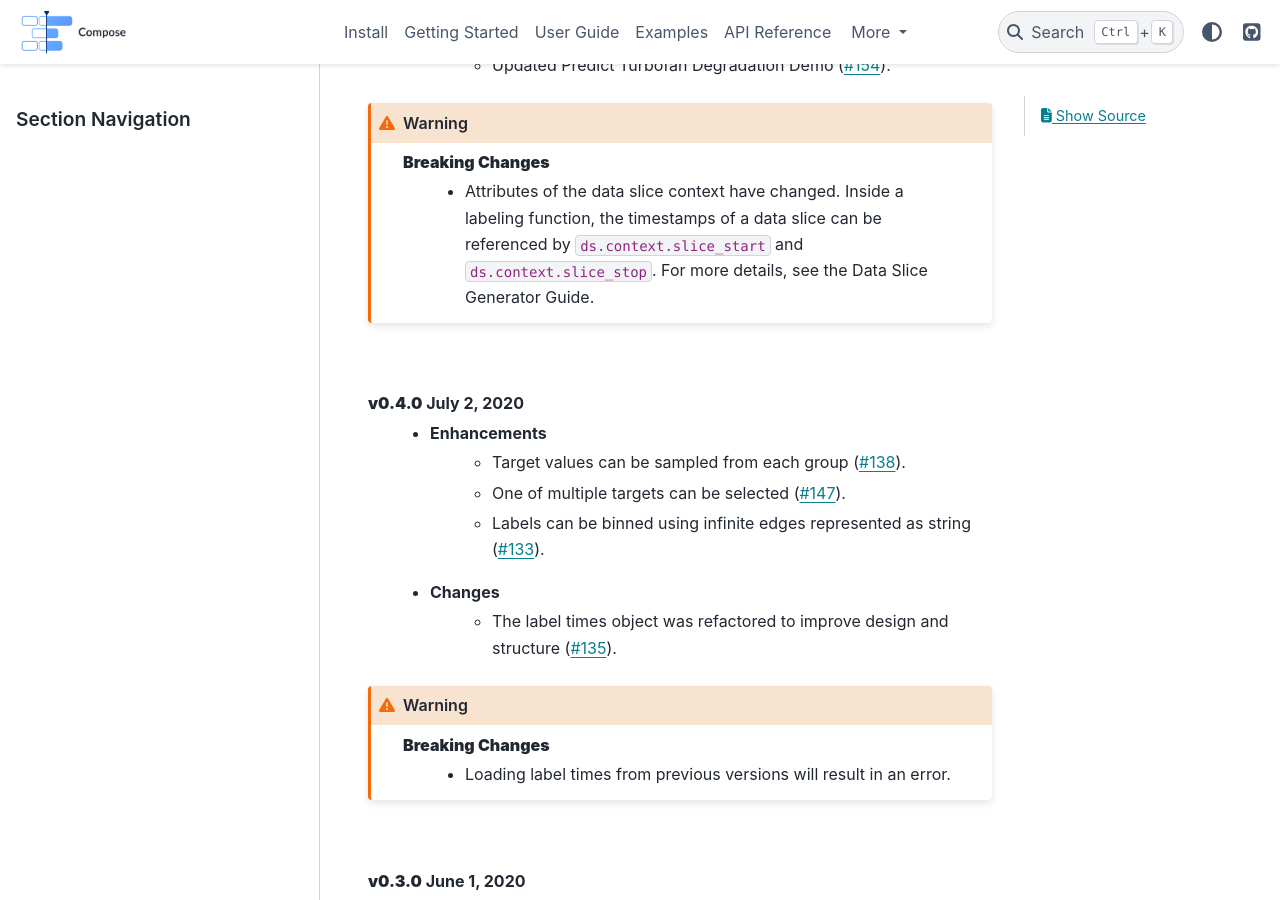
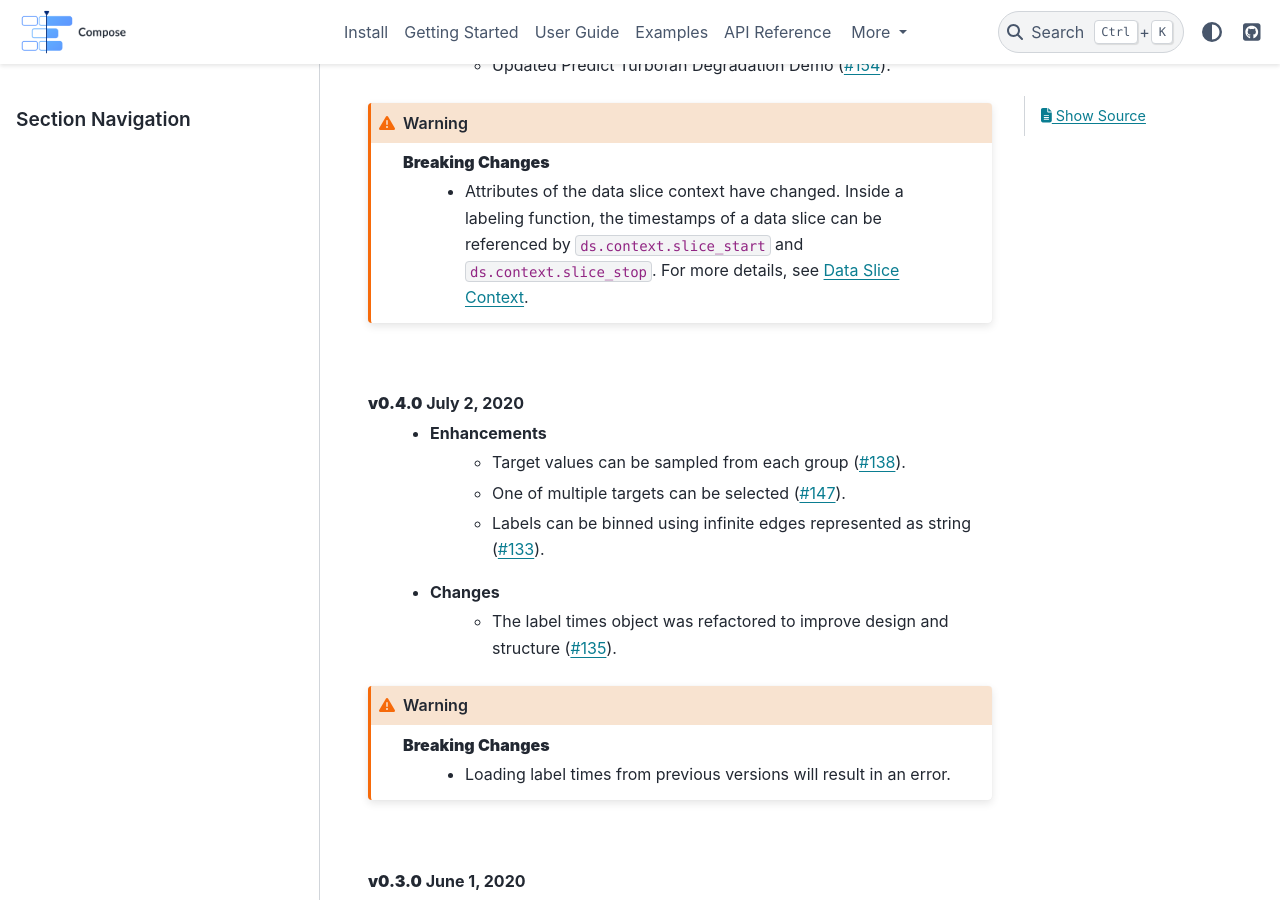
Before and after one commit to alteryx/compose, a Sphinx documentation site: the page built from docs/source/release_notes.rst, in a window 1280 px wide and 900 px high, scrolled down 463 px. Built offline with Sphinx 7.4.7 and the PyData theme 0.15.4, drawn with Linux system fonts in a browser that asks for light colours; comment, search, counter and statistics services are not loaded.

Commit message:
update comment

```diff
--- a/docs/source/release_notes.rst
+++ b/docs/source/release_notes.rst
@@ -17,7 +17,7 @@ Release Notes
 .. warning::
 
     **Breaking Changes**
-        * Attributes of the data slice context have changed. Inside a labeling function, the timestamps of a data slice can be referenced by :code:`ds.context.slice_start` and :code:`ds.context.slice_stop`. For more details, see the Data Slice Generator Guide.
+        * Attributes of the data slice context have changed. Inside a labeling function, the timestamps of a data slice can be referenced by :code:`ds.context.slice_start` and :code:`ds.context.slice_stop`. For more details, see :ref:`Data Slice Context <data-slice-context>`.
 
 |
 
```
Also changed, not shown: docs/source/user_guide/data_slice_generator.ipynb.
